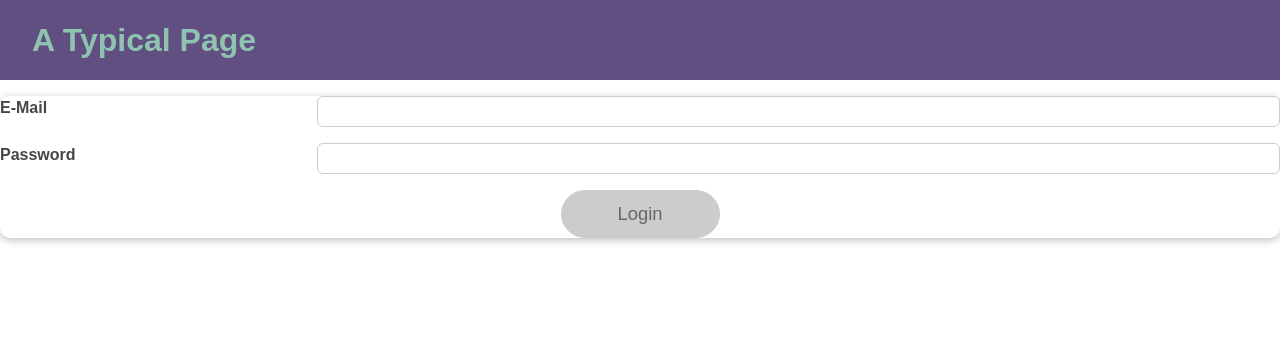
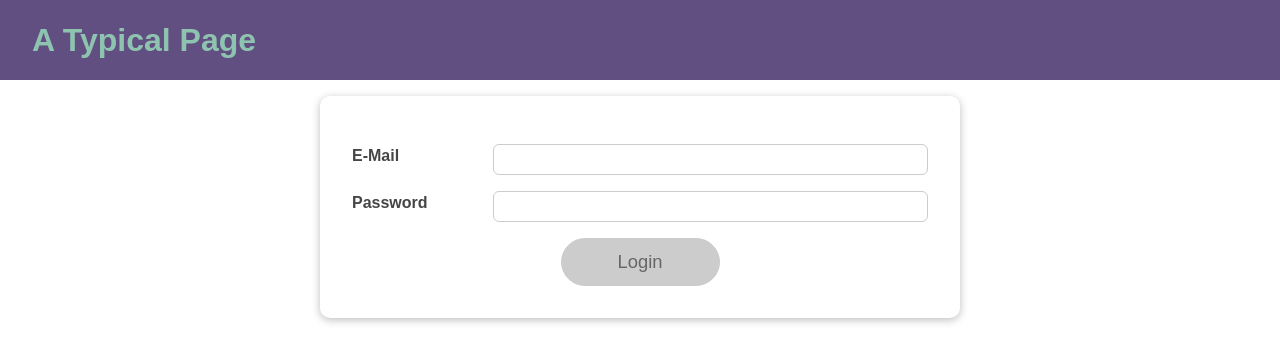
Before and after one commit to Plorrain/react-learning-use-effect-hook, a React (Create React App) app: page / in a window 1280 px wide. Shown: the top 362 px of the page. Built offline with nearby package versions, Linux system fonts and the light colour scheme.

Commit message:
Input coponent: a css class had to be moved back to login.module

```diff
--- a/src/components/Login/Login.module.css
+++ b/src/components/Login/Login.module.css
@@ -1,3 +1,10 @@
+.login {
+  width: 90%;
+  max-width: 40rem;
+  margin: 2rem auto;
+  padding: 2rem;
+}
+
 .actions {
   text-align: center;
 }
--- a/src/components/UI/Input/Input.module.css
+++ b/src/components/UI/Input/Input.module.css
@@ -1,10 +1,3 @@
-.login {
-  width: 90%;
-  max-width: 40rem;
-  margin: 2rem auto;
-  padding: 2rem;
-}
-
 .control {
   margin: 1rem 0;
   display: flex;
```
